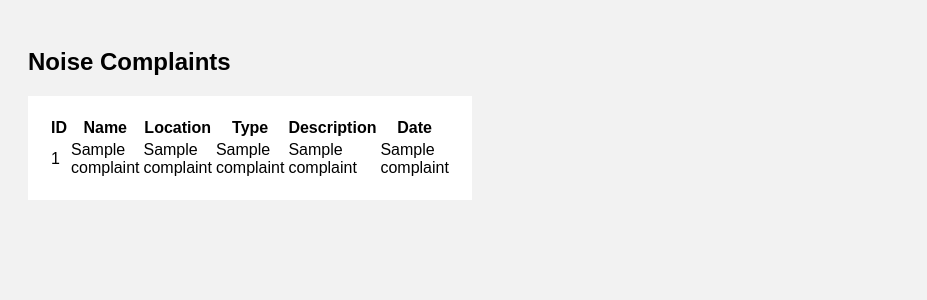
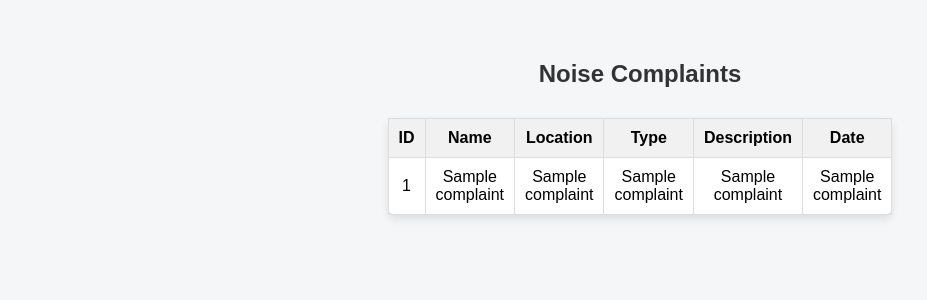
Before and after one commit to ankush850/Smart-Noise-Pollution-Monitoring-and-Complaint-Management-System, a Flask app: template templates/admin.html in a window 1280 px wide. Shown: the top 300 px of the page, without its empty margins (0-927 px from the left). Run offline with Flask 3, Linux system fonts and the light colour scheme; the template is opened without the code that fills it: most values are stand-ins (such as "Sample title", 1, 10 or a date in 2020).

Commit message:
Update style.css

```diff
--- a/static/style.css
+++ b/static/style.css
@@ -1,23 +1,76 @@
-body {
-    font-family: Arial;
-    background: #f2f2f2;
-    padding: 20px;
+* {
+    box-sizing: border-box;
 }
 
-form, table {
-    background: white;
-    padding: 20px;
-    width: 400px;
+body {
+    font-family: Arial, Helvetica, sans-serif;
+    background: #f4f6f8;
+    padding: 40px;
+    margin: 0;
 }
 
-input, select, textarea, button {
+/* Center form and table */
+form, table {
+    background: #ffffff;
+    padding: 25px;
     width: 100%;
-    margin: 8px 0;
-    padding: 8px;
+    max-width: 500px;
+    margin: 30px auto;
+    border-radius: 8px;
+    box-shadow: 0 4px 10px rgba(0,0,0,0.1);
 }
 
+/* Inputs */
+input, select, textarea {
+    width: 100%;
+    margin: 10px 0;
+    padding: 10px;
+    border: 1px solid #ccc;
+    border-radius: 5px;
+    font-size: 14px;
+}
+
+/* Textarea fix */
+textarea {
+    resize: vertical;
+    min-height: 80px;
+}
+
+/* Button */
 button {
-    background: green;
-    color: white;
+    background: #28a745;
+    color: #ffffff;
     border: none;
+    padding: 12px;
+    font-size: 15px;
+    border-radius: 5px;
+    cursor: pointer;
+    margin-top: 10px;
 }
+
+/* Button hover */
+button:hover {
+    background: #218838;
+}
+
+/* Table styling */
+table {
+    border-collapse: collapse;
+}
+
+th, td {
+    border: 1px solid #ddd;
+    padding: 10px;
+    text-align: center;
+}
+
+th {
+    background: #f1f1f1;
+    font-weight: bold;
+}
+
+/* Headings */
+h2 {
+    text-align: center;
+    color: #333;
+}
```
